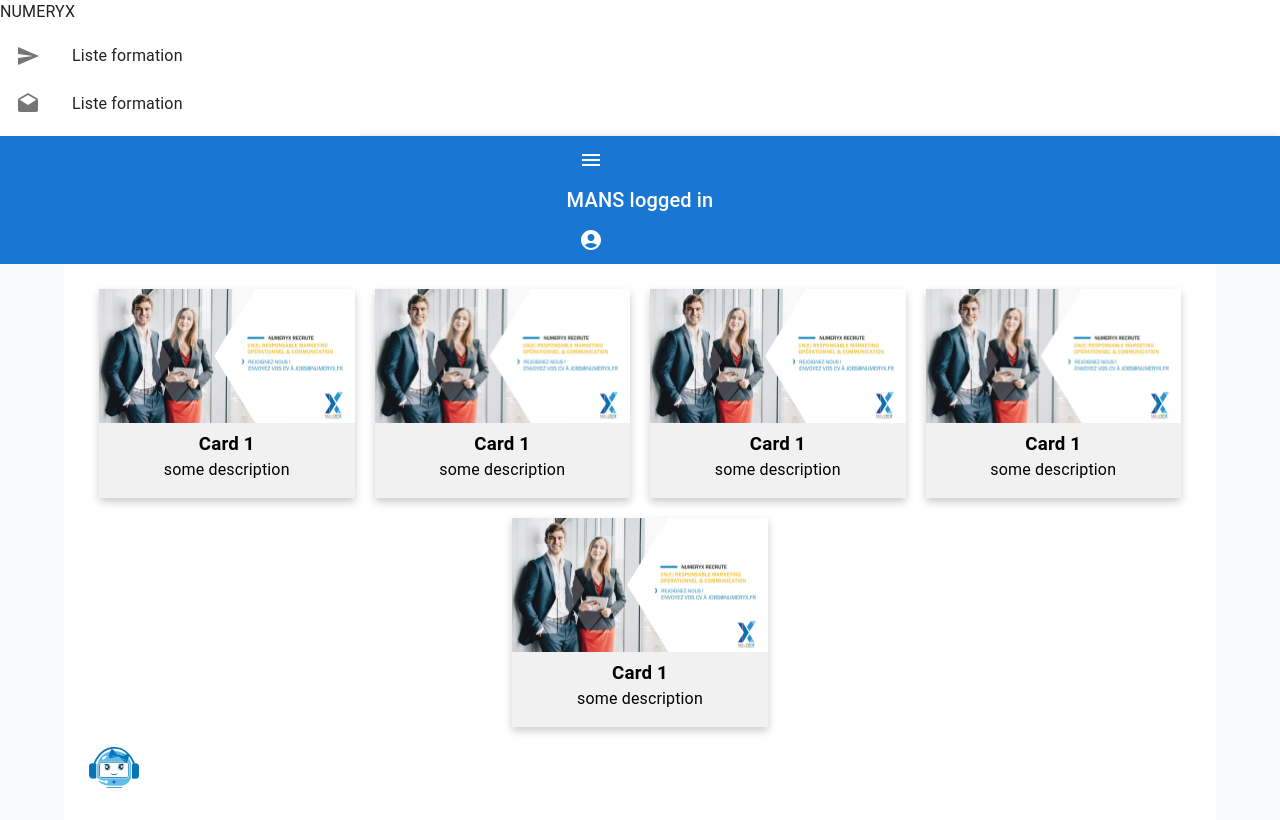
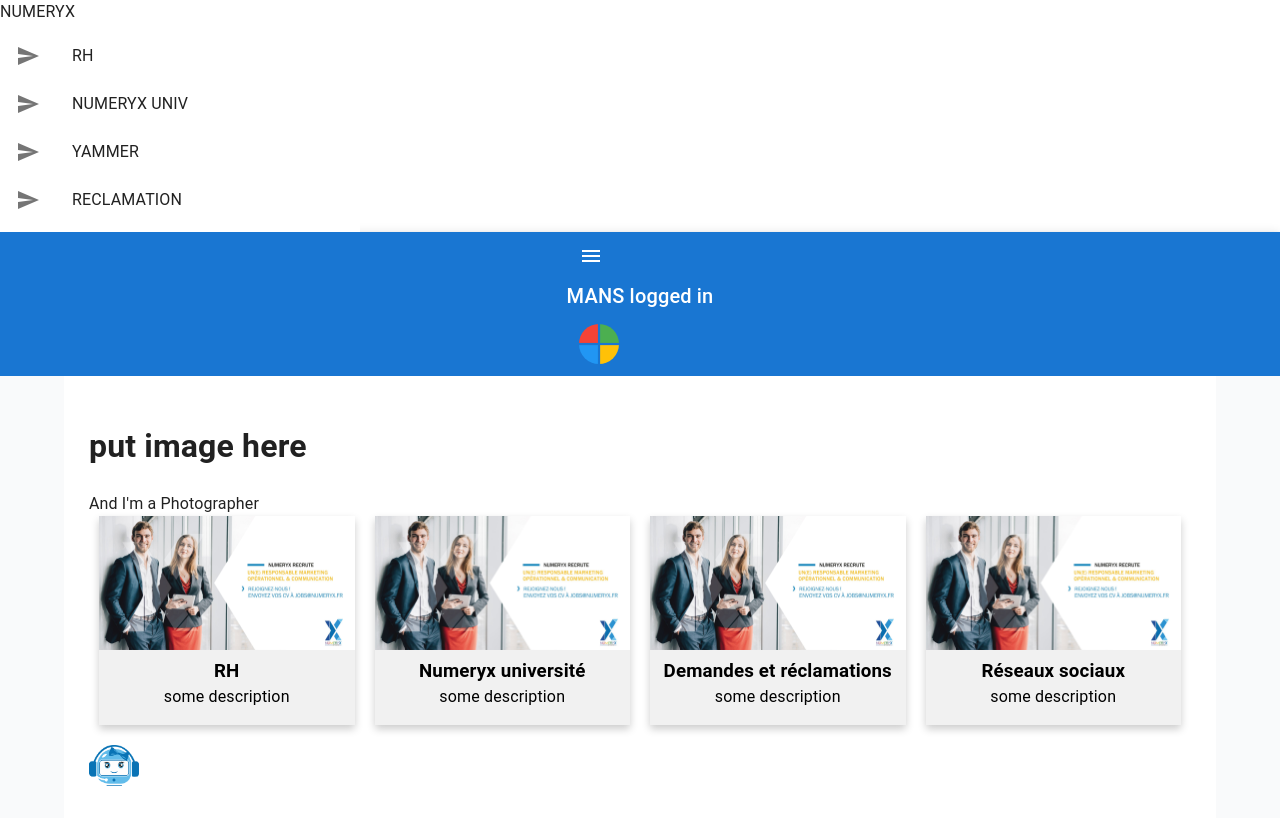
Before and after one commit to ahmedberriche/react-365-auth, a React (Create React App) app: page /dashboard in a window 1280 px wide. Built offline with nearby package versions, Linux system fonts and the light colour scheme.

Commit message:
add banner && fixes

```diff
--- a/src/chatbot/config.js
+++ b/src/chatbot/config.js
@@ -1,8 +1,10 @@
 import React from "react";
 import { createChatBotMessage } from "react-chatbot-kit";
 import { LearningOptions } from "../components/Options";
+import CloseIcon from "@mui/icons-material/Close";
 
 import LinkList from "../components/LinkList";
+import { IconButton } from "@mui/material";
 
 const config = {
   botName: "LearningBot",
@@ -11,6 +13,25 @@
       widget: "learningOptions",
     }),
   ],
+  customComponents: {
+    // Replaces the default header
+    header: () => (
+      <div className="chatbot-header" style={{}}>
+        This is the header
+        <IconButton
+          size="large"
+          aria-label="account of current user"
+          aria-controls="menu-appbar"
+          aria-haspopup="true"
+          onClick={() => console.log("is closing ..")}
+          color="inherit"
+          className="chatbot-header-btn"
+        >
+          <CloseIcon />
+        </IconButton>
+      </div>
+    ),
+  },
   widgets: [
     {
       widgetName: "learningOptions",
--- /dev/null
+++ b/src/components/Banner.jsx
@@ -0,0 +1,12 @@
+import React from "react";
+
+export default function Banner() {
+  return (
+    <div className="banner-image">
+      <div className="banner-text">
+        <h1>put image here</h1>
+        <p>And I'm a Photographer</p>
+      </div>
+    </div>
+  );
+}
--- a/src/components/Card.jsx
+++ b/src/components/Card.jsx
@@ -4,7 +4,7 @@
 export default function Card(props) {
   const { image, title, subTitle } = props;
   return (
-    <a href="https://www.w3schools.com">
+    <a href="#">
       <motion.div
         whileHover={{
           transform: "translateY(-5px)",
@@ -13,15 +13,11 @@
         className="card"
       >
         <div className="card-img-container">
-          <img
-            className="card-img"
-            src="assets/images/numeryx-univ.jpg"
-            alt="Avatar"
-          />
+          <img className="card-img" src={image} alt="Avatar" />
         </div>
         <div>
-          <h3>Card 1</h3>
-          <p>some description</p>
+          <h3>{title || "CRA"}</h3>
+          <p>{subTitle || "some description"}</p>
         </div>
       </motion.div>
     </a>
--- a/src/components/Drawer.jsx
+++ b/src/components/Drawer.jsx
@@ -8,10 +8,17 @@
 import SendIcon from "@mui/icons-material/Send";
 
 import React from "react";
+import CloseIcon from "@mui/icons-material/Close";
 import useDrawer, { DrawerContext } from "../context/DrawerProvider";
 
+const drawerData = [
+  { title: "RH", subTitle: "" },
+  { title: "NUMERYX UNIV", subTitle: "", icon: "" },
+  { title: "YAMMER", subTitle: "", icon: "" },
+  { title: "RECLAMATION", subTitle: "", icon: "" },
+];
 export default function Drawer() {
-  const { isOpen } = React.useContext(DrawerContext);
+  const { isOpen, setIsOpen } = React.useContext(DrawerContext);
 
   return (
     <div className={isOpen ? "drawer-main" : "drawer-d-none"}>
@@ -22,18 +29,14 @@
         aria-labelledby="nested-list-subheader"
         className="drawer-content"
       >
-        <ListItemButton>
-          <ListItemIcon>
-            <SendIcon />
-          </ListItemIcon>
-          <ListItemText primary="Liste formation" />
-        </ListItemButton>
-        <ListItemButton>
-          <ListItemIcon>
-            <DraftsIcon />
-          </ListItemIcon>
-          <ListItemText primary="Liste formation" />
-        </ListItemButton>
+        {drawerData.map((ele, index) => (
+          <ListItemButton onClick={() => setIsOpen(false)}>
+            <ListItemIcon>
+              <SendIcon />
+            </ListItemIcon>
+            <ListItemText primary={ele.title} />
+          </ListItemButton>
+        ))}
       </List>
     </div>
   );
--- a/src/components/Header.jsx
+++ b/src/components/Header.jsx
@@ -1,5 +1,5 @@
 import AccountCircle from "@mui/icons-material/AccountCircle";
-import { Menu, MenuItem } from "@mui/material";
+import { Avatar, Menu, MenuItem } from "@mui/material";
 import AppBar from "@mui/material/AppBar";
 import IconButton from "@mui/material/IconButton";
 import Toolbar from "@mui/material/Toolbar";
@@ -7,6 +7,7 @@
 import MenuIcon from "@mui/icons-material/Menu";
 import * as React from "react";
 import useDrawer, { DrawerContext } from "../context/DrawerProvider";
+
 export default function Header() {
   const [anchorEl, setAnchorEl] = React.useState(null);
   const { setIsOpen } = React.useContext(DrawerContext);
@@ -46,7 +47,10 @@
               onClick={handleMenu}
               color="inherit"
             >
-              <AccountCircle />
+              <Avatar
+                alt="Cindy Baker"
+                src="assets/images/microsoft-logo.png"
+              />
             </IconButton>
             <Menu
               id="menu-appbar"
--- a/src/index.css
+++ b/src/index.css
@@ -19,3 +19,4 @@
 @import "./styles/Home.css";
 @import "./styles/MainLayout.css";
 @import "./styles/Header.css";
+@import "./styles/Banner.css";
--- a/src/pages/Home.js
+++ b/src/pages/Home.js
@@ -7,6 +7,7 @@
 import ChatBot from "../chatbot";
 import Drawer from "../components/Drawer";
 import MainLayout from "../components/MainLayout";
+import Banner from "../components/Banner";
 
 const RootStyle = styled("div")({
   background: "rgb(249, 250, 251)",
@@ -22,6 +23,8 @@
   padding: 25,
   margin: "auto",
   background: "#fff",
+  // display: "flex",
+  // alignItems: "center",
 });
 
 let easing = [0.6, -0.05, 0.01, 0.99];
@@ -45,6 +48,24 @@
 });
 
 const Home = ({ _ }) => {
+  const dataSet = [
+    { title: "RH", subTitle: "", image: "assets/images/numeryx-univ.jpg" },
+    {
+      title: "Numeryx université",
+      subTitle: "",
+      image: "assets/images/numeryx-univ.jpg",
+    },
+    {
+      title: "Demandes et réclamations",
+      subTitle: "",
+      image: "assets/images/numeryx-univ.jpg",
+    },
+    {
+      title: "Réseaux sociaux ",
+      subTitle: "",
+      image: "assets/images/numeryx-univ.jpg",
+    },
+  ];
   return (
     <div className="home">
       <Drawer />
@@ -52,11 +73,12 @@
         <Header />
         <RootStyle>
           <ContentStyle>
+            <Banner />
             <CardStyle component={motion.div} {...fadeInUp}>
               <div className="card-container">
-                {new Array(5).fill(null).map((card) => (
-                  <div className="card-content">
-                    <Card />
+                {dataSet.map((item, index) => (
+                  <div key={index} className="card-content">
+                    <Card {...item} />
                   </div>
                 ))}
               </div>
--- /dev/null
+++ b/src/styles/Banner.css
@@ -0,0 +1,22 @@
+/* The banner image */
+.banner-image {
+  background: rgba(0, 0, 0, 0.5);
+
+  height: 35%;
+
+  background-position: center;
+  background-repeat: no-repeat;
+  background-size: cover;
+  position: relative;
+  margin: 20px 0px;
+}
+
+/* Place text in the middle of the image */
+.banner-text {
+  text-align: center;
+  position: absolute;
+  top: 50%;
+  left: 50%;
+  transform: translate(-50%, -50%);
+  color: white;
+}
--- a/src/styles/Options.css
+++ b/src/styles/Options.css
@@ -7,6 +7,11 @@
   margin: 3px;
   border-radius: 25px;
   padding: 0.5rem;
-  border-color: green;
+  border-color: #2898ec;
   background: transparent;
+  cursor: pointer;
 }
+
+.option-button:hover {
+  background-color: rgba(40, 152, 236, 0.4);
+}
```
Also changed, not shown: src/styles/Chatbot.css (+19 -2 lines), src/styles/Drawer.css (+11 -0 lines).
